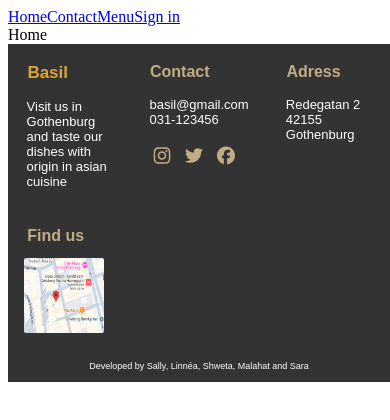
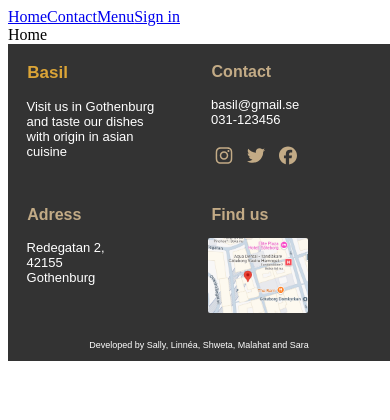
Before and after one commit to NinjaNean/basilika, a React (Vite) app: page /#/ in a window 390 px wide. Shown: the top 420 px of the page. Built offline with nearby package versions, Linux system fonts and the light colour scheme.

Commit message:
responsive footer

```diff
--- a/src/Component/Footer.css
+++ b/src/Component/Footer.css
@@ -9,21 +9,30 @@
 .footer-container {
     display: flex;
     flex-direction: row;
+
     flex-wrap: wrap;
     background-color: #333333;
     color: white;
 }
+.footer-section{
+    display: flex;
+    flex-direction: row;
+    padding: 0.4em 0.4em;
+    margin: 0.2em 0.2em;
+    flex: 1 100px;
+    gap: 6px;
+}
 .footer-heading1 {
     display: flex;
     flex-direction: column;
-    margin: 0.5em;
-    padding: 0.5em;
+    margin: 0.2em;
+    padding: 0.2em;
     flex: 1 10px;
     gap: 10px;
     width: 100%;
     height: 100%;
     align-items:flex-start;
-    justify-content: center;
+    justify-content: flex-start;
 
 
     .footer-text {
@@ -32,12 +41,24 @@
         padding: 0.1em;
         text-align: left;
 
+        &.first {
+        min-width: 120px;
+        max-width: 140px;
+        }
+        &.second {
+        min-width: 80px;
+        max-width: 100px;
+        }
+        &.third {
+            min-width: 80px;
+            max-width: 100px;
+            }
     }
     img
         {
             display: flex;
             justify-content: center;
-            width: 80px;
+            width: 100px;
             height: 75px;
             font-size: 12px;
             border-radius: 2px;
--- a/src/Component/Footer.jsx
+++ b/src/Component/Footer.jsx
@@ -11,35 +11,40 @@ const Footer = () => {
     return (
         <footer className="footer">
             <div className="footer-container">
+
+            <section className='footer-section'>
                 <div className="footer-heading1">
-                     <h4 className='basil-header'>Basil</h4>
-                    <p className='footer-text'>Visit us in Gothenburg<br/> and taste our dishes with<br/> origin in asian cuisine</p>
+                    <h4 className='basil-header'>Basil</h4>
+                    <p className='footer-text first'>Visit us in Gothenburg and taste our dishes with origin in asian cuisine</p>
                 </div>
 
                 <div className="footer-heading1">
                     <h4>Contact</h4>
-                    <p className='footer-text'> basil@gmail.com <br />031-123456</p>
+                    <p className='footer-text second'> basil@gmail.se 031-123456</p>
                         <section className='footer-font'>
                         <FontAwesomeIcon icon={faInstagram} className='fonts'/>
                         <FontAwesomeIcon icon={faTwitter} className='fonts'/>
                         <FontAwesomeIcon icon={faFacebook} className='fonts'/>
                         </section>
                 </div>
+            </section>
 
+            <section className='footer-section'>
                 <div className="footer-heading1">
                     <h4>Adress</h4>
-                    <p className='footer-text'>Redegatan 2<br/>42155 Gothenburg </p>
+                    <p className='footer-text third'>Redegatan 2, 42155 Gothenburg </p>
                 </div>
 
                 <div className="footer-heading1">
                     <h4>Find us</h4>
                     <img src={smallMap} alt="small map" />
                 </div>
+            </section>
 
                 <section className='footer-source'>
                     <p className='source'> Developed by Sally, Linnéa, Shweta, Malahat and Sara </p>
                 </section>
-            </div>
+                </div>
         </footer>
     );
 }
```
